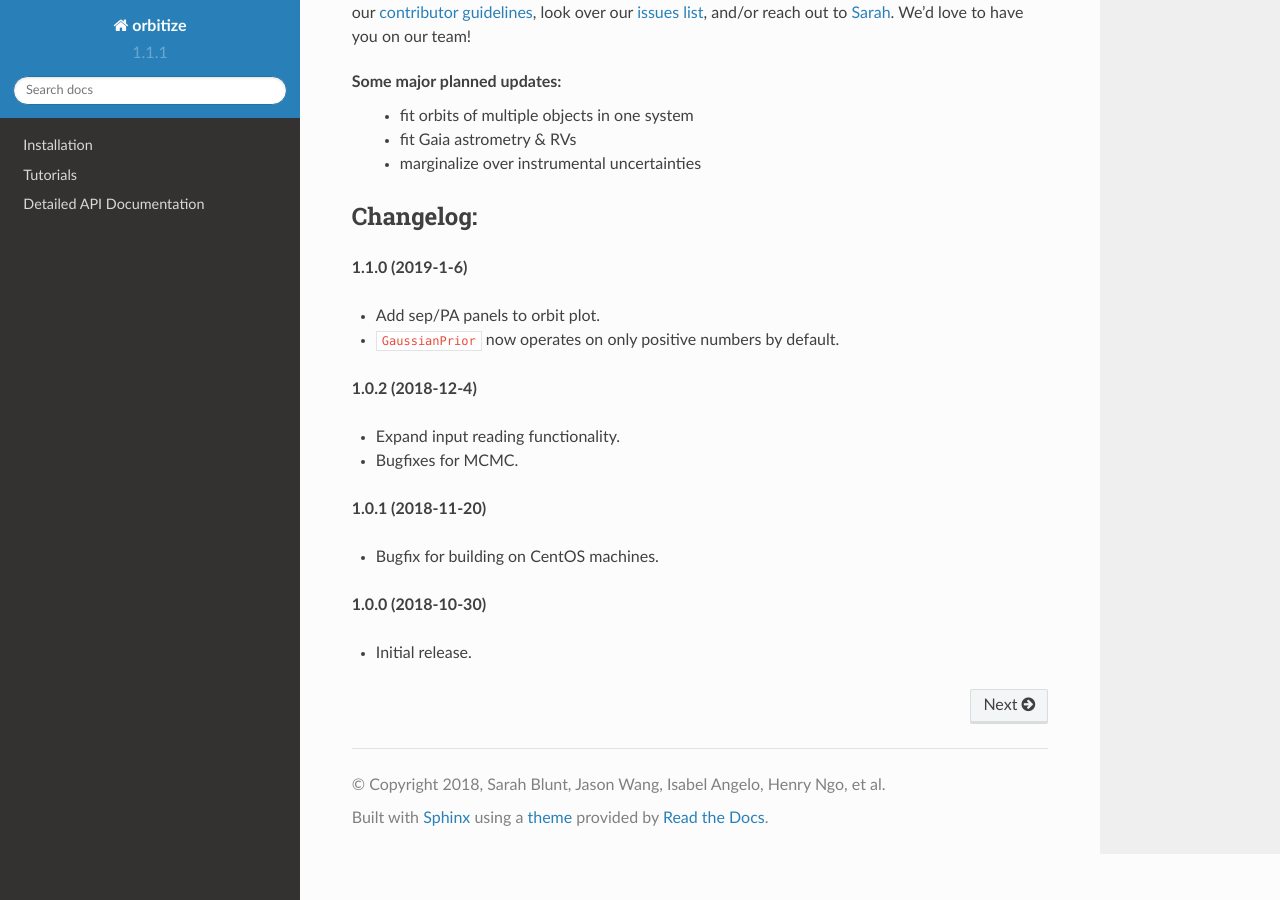
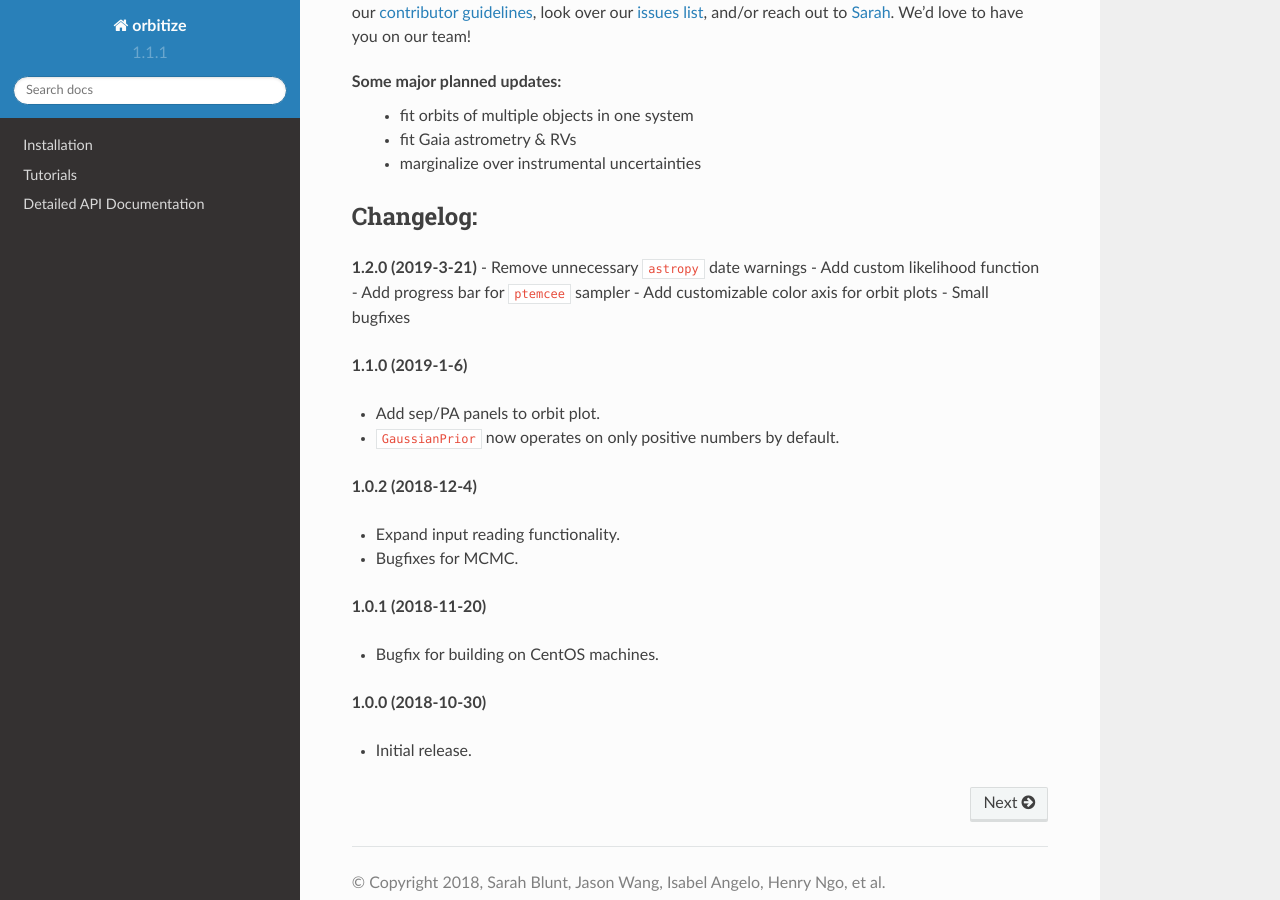
Before and after one commit to sblunt/orbitize, a Sphinx documentation site: the page built from docs/index.rst, in a window 1280 px wide and 900 px high, scrolled down 1523 px. Built offline with Sphinx 7.4.7 and the Read the Docs theme 2.0.0, drawn with Linux system fonts in a browser that asks for light colours; pages that are not in the unit, such as notebooks, are missing from menus.

Commit message:
Update changelog

```diff
--- a/docs/index.rst
+++ b/docs/index.rst
@@ -65,6 +65,14 @@ Some major planned updates:
 
 Changelog:
 ++++++++++
+
+**1.2.0 (2019-3-21)**
+- Remove unnecessary ``astropy`` date warnings
+- Add custom likelihood function
+- Add progress bar for ``ptemcee`` sampler
+- Add customizable color axis for orbit plots
+- Small bugfixes
+
 **1.1.0 (2019-1-6)**
 
 - Add sep/PA panels to orbit plot.
```
